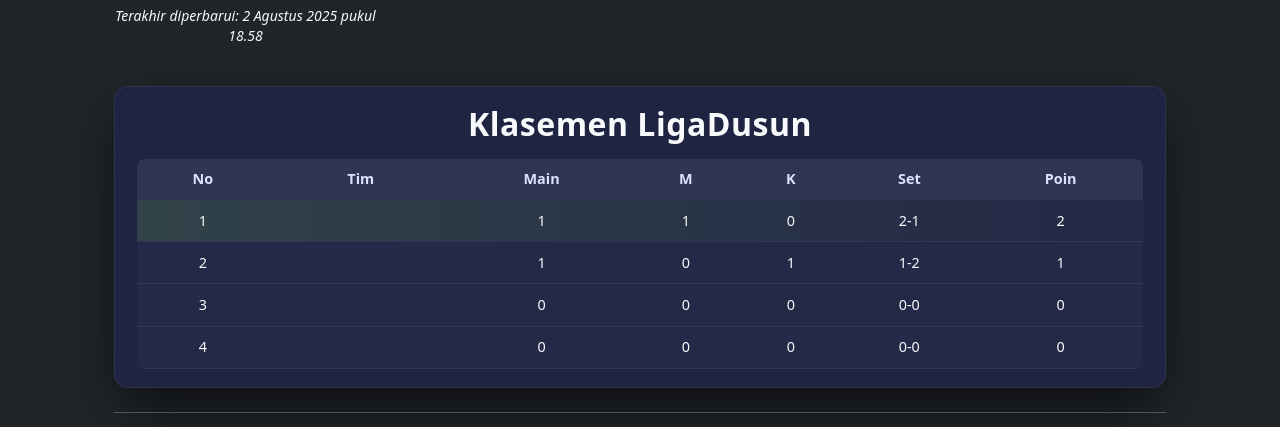
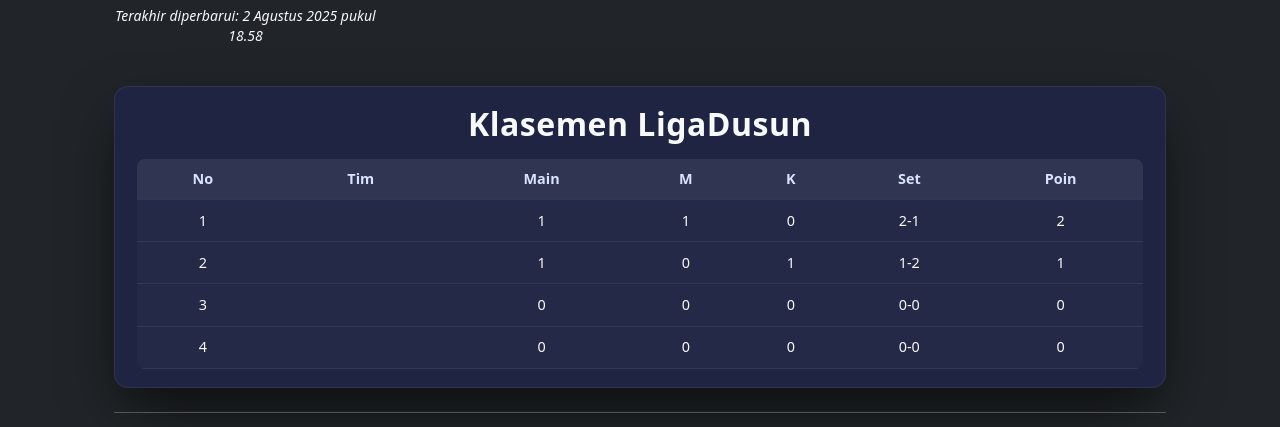
Before and after one commit to bypulung/bypulung.github.io, a PHP site: page /ligadusun/index.html in a window 1280 px wide. Shown: the part 209-636 px from the top of the page. Run offline with PHP 8.4, Linux system fonts and the light colour scheme; some libraries are stand-ins or nearby versions.

Commit message:
Update tampilan.css

```diff
--- a/ligadusun/tampilan.css
+++ b/ligadusun/tampilan.css
@@ -80,23 +80,6 @@ th {
 tbody tr {
   background: rgba(255,255,255,0.005);
   transition: background .2s ease;
-}
-tbody tr.top {
-  background: linear-gradient(90deg, rgba(126,217,87,.15), rgba(126,217,87,0));
-  position: relative;
-}
-tbody tr.top::before {
-
-  position: absolute;
-  left: -4px;
-  top: 50%;
-  transform: translateY(-50%);
-  background: var(--winner);
-  color: #0f111f;
-  padding: 4px 8px;
-  border-radius: 0 6px 6px 0;
-  font-size: .65rem;
-  font-weight: 700;
 }
 
 /* Tooltip for player list in klasemen */
```
